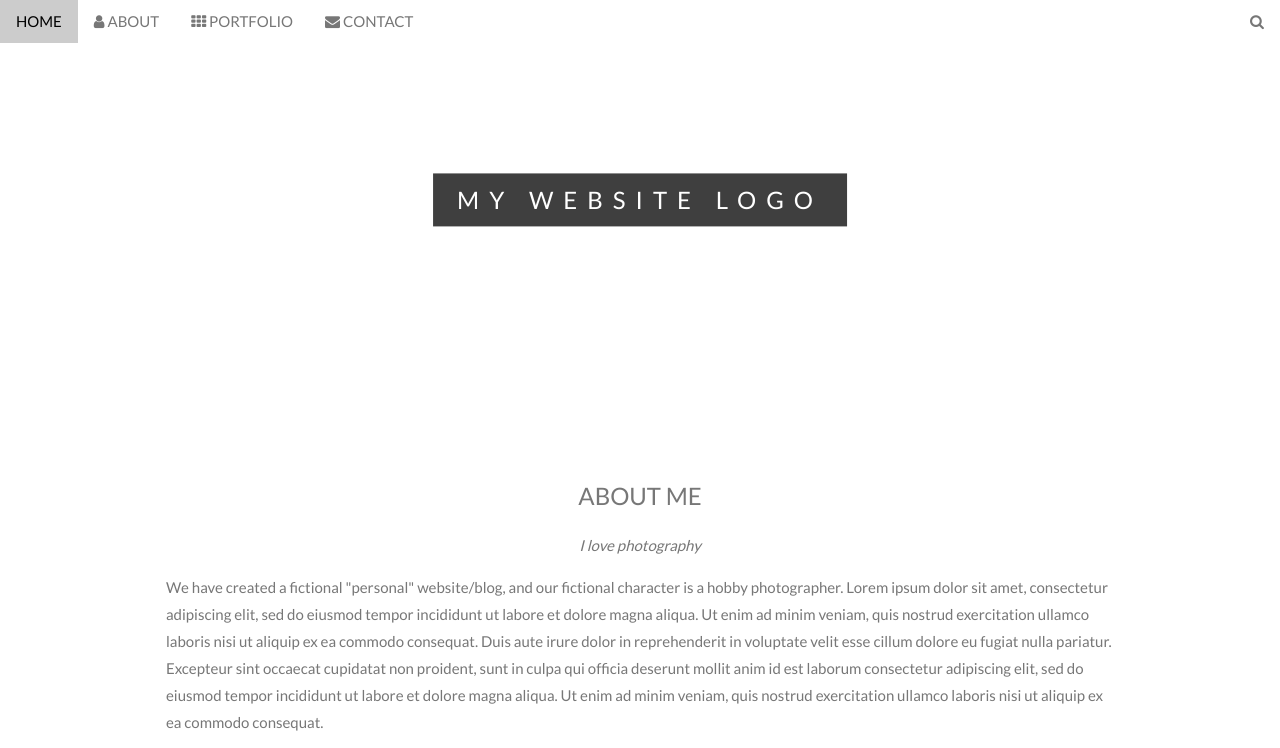
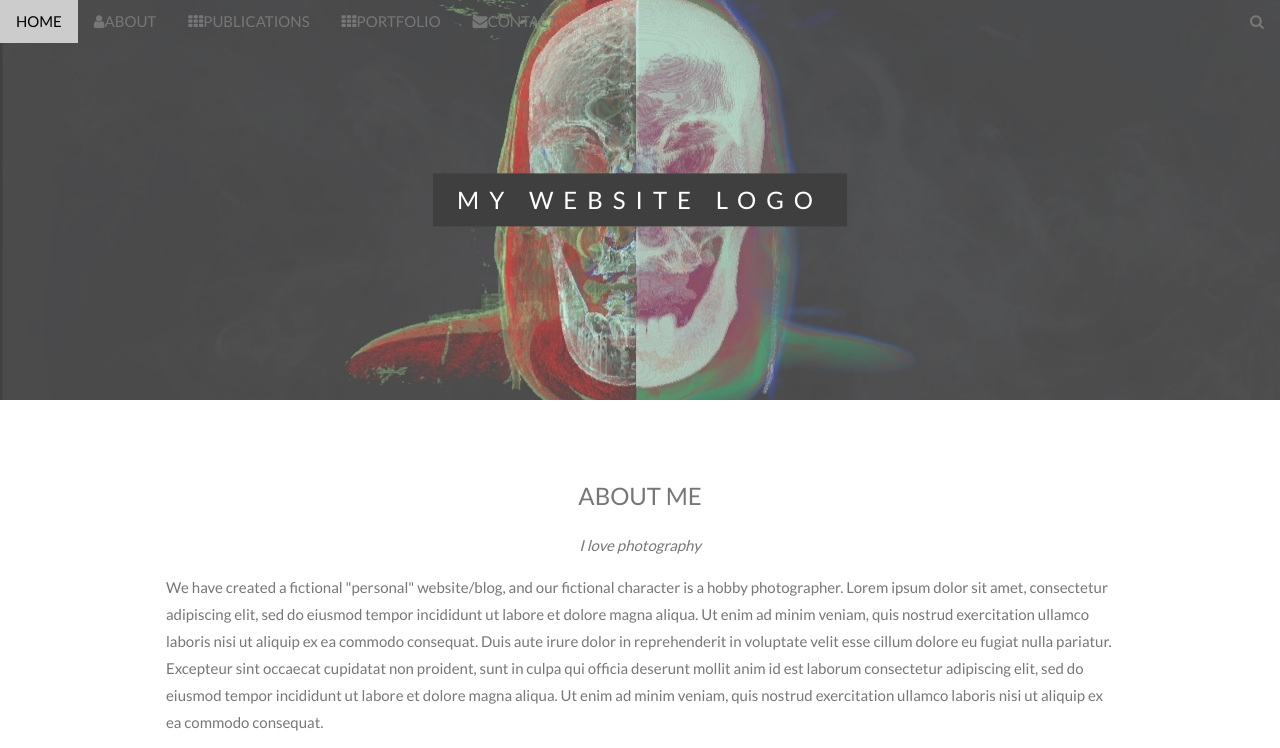
Before and after one commit to tomishninja/tomishninja.github.io, a plain HTML site: page index.html in a window 1280 px wide. Shown: the top 748 px of the page. Drawn offline with nearby package versions, Linux system fonts and the light colour scheme.

Commit message:
AddingMainImage

```diff
--- a/index.html
+++ b/index.html
@@ -25,7 +25,7 @@ body, html {
 
 /* First image (Logo. Full height) */
 .bgimg-1 {
-  background-image: url('/w3images/parallax1.jpg');
+  background-image: url('2dvs3dhowweseethroughthings.jpg');
   min-height: 100%;
 }
 
@@ -62,9 +62,10 @@ body, html {
       <i class="fa fa-bars"></i>
     </a>
     <a href="#home" class="w3-bar-item w3-button">HOME</a>
-    <a href="#about" class="w3-bar-item w3-button w3-hide-small"><i class="fa fa-user"></i> ABOUT</a>
-    <a href="#portfolio" class="w3-bar-item w3-button w3-hide-small"><i class="fa fa-th"></i> PORTFOLIO</a>
-    <a href="#contact" class="w3-bar-item w3-button w3-hide-small"><i class="fa fa-envelope"></i> CONTACT</a>
+    <a href="#about" class="w3-bar-item w3-button w3-hide-small"><i class="fa fa-user"></i>ABOUT</a>
+    <a href="#portfolio" class="w3-bar-item w3-button w3-hide-small"><i class="fa fa-th"></i>PUBLICATIONS</a>
+    <a href="#portfolio" class="w3-bar-item w3-button w3-hide-small"><i class="fa fa-th"></i>PORTFOLIO</a>
+    <a href="#contact" class="w3-bar-item w3-button w3-hide-small"><i class="fa fa-envelope"></i>CONTACT</a>
     <a href="#" class="w3-bar-item w3-button w3-hide-small w3-right w3-hover-red">
       <i class="fa fa-search"></i>
     </a>
```
Also changed, not shown: 2dvs3dhowweseethroughthings.jpg (added).
